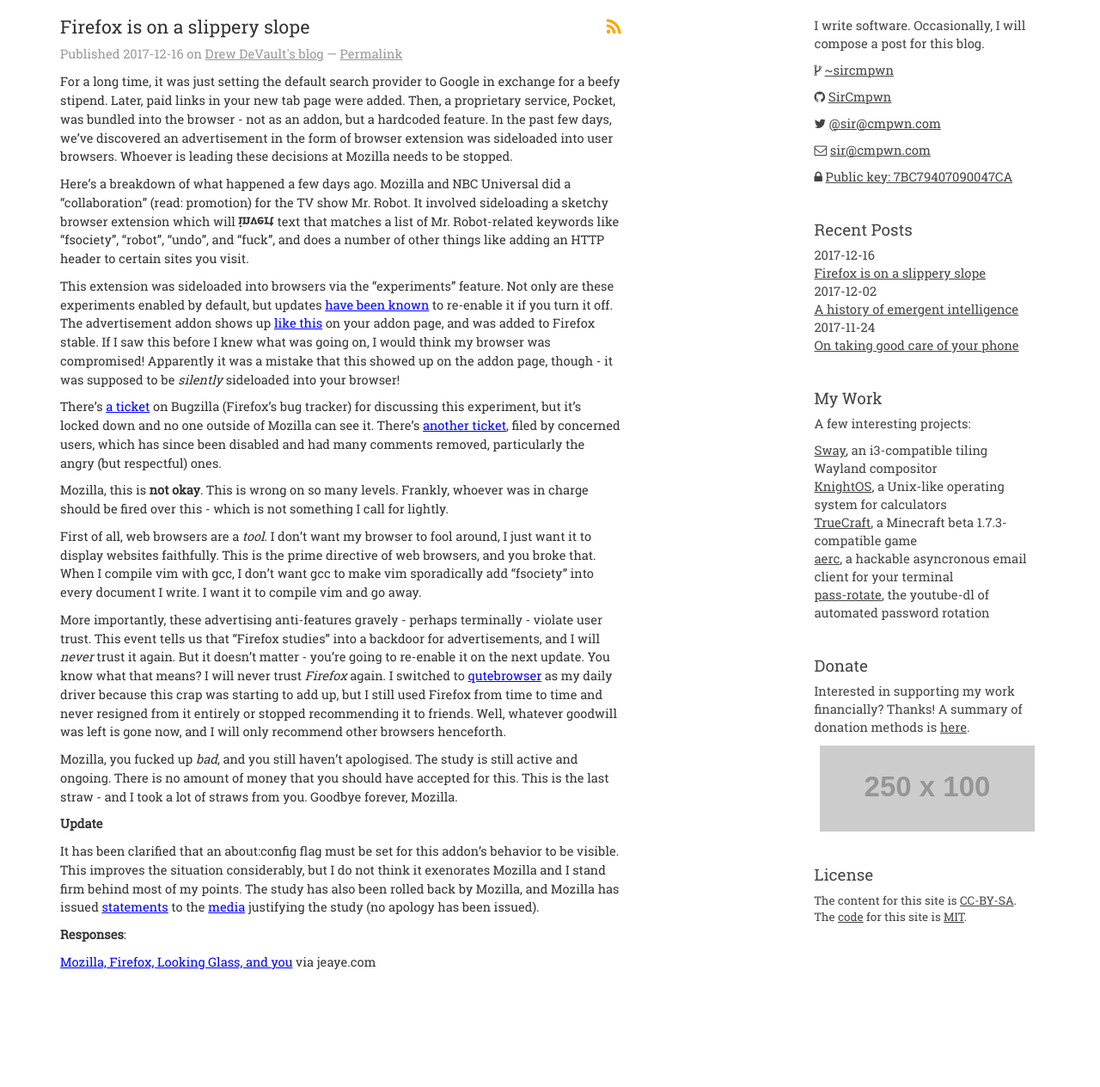
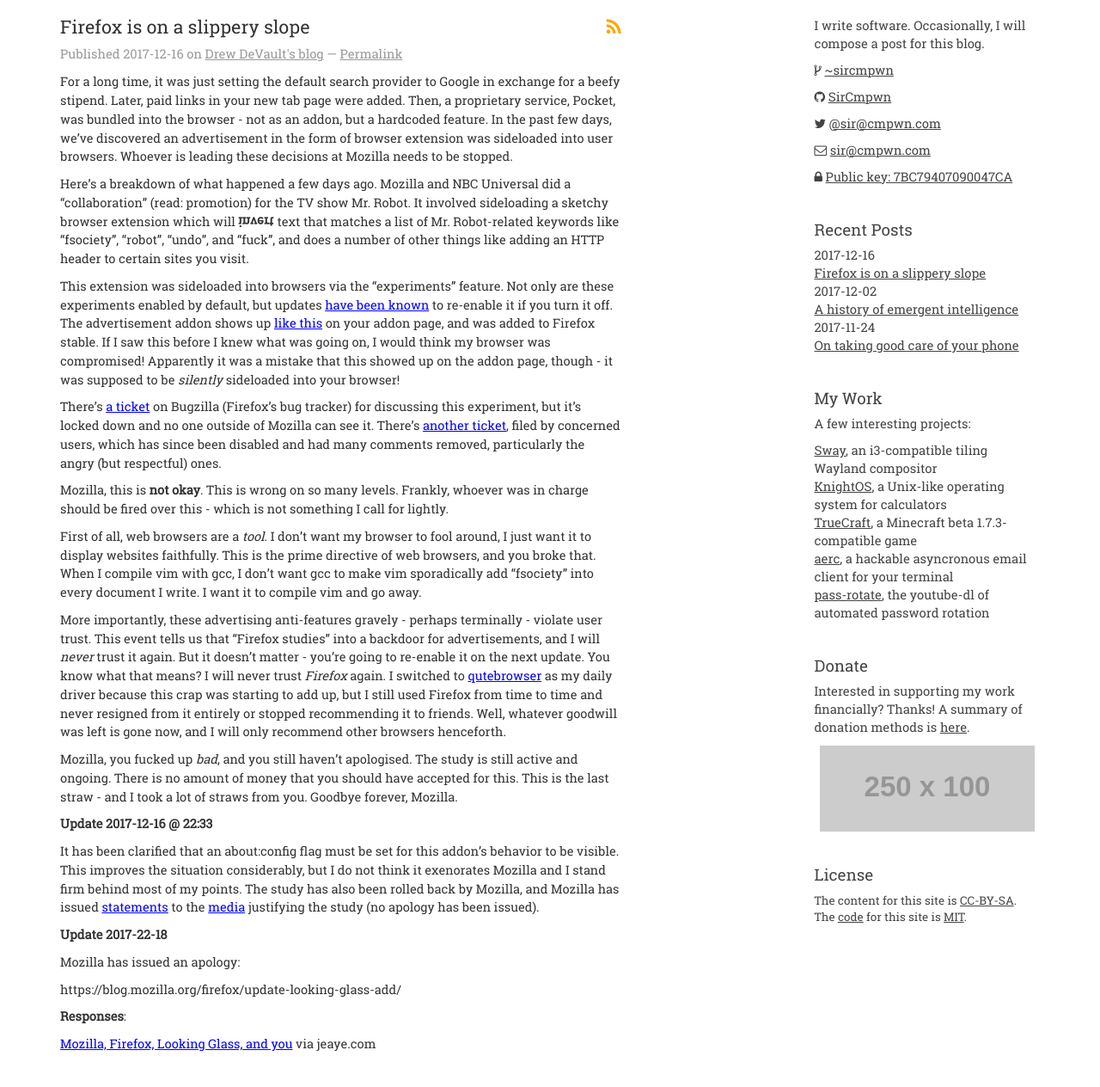
Before and after one commit to stormblog/sircmpwn.github.io, a Jekyll site: the page built from _posts/2017-12-16-Firefox-is-on-a-slippery-slope.md, in a window 1280 px wide. Shown: the whole page at 86% size. Built offline with Jekyll 4.4.1, drawn with Linux system fonts in a browser that asks for light colours; before the commit the page ends 1169 px from its top, so only the background shows below that.

Commit message:
Link to Mozilla apology

```diff
--- a/_posts/2017-12-16-Firefox-is-on-a-slippery-slope.md
+++ b/_posts/2017-12-16-Firefox-is-on-a-slippery-slope.md
@@ -61,7 +61,7 @@ still active and ongoing. There is no amount of money that you should have
 accepted for this. This is the last straw - and I took a lot of straws from you.
 Goodbye forever, Mozilla.
 
-**Update**
+**Update 2017-12-16 @ 22:33**
 
 It has been clarified that an about:config flag must be set for this addon's
 behavior to be visible. This improves the situation considerably, but I do not
@@ -72,6 +72,12 @@ to the
 [media](https://gizmodo.com/after-blowback-firefox-will-move-mr-robot-extension-t-1821354314)
 justifying the study (no apology has been issued).
 
+**Update 2017-22-18**
+
+Mozilla has issued an apology:
+
+https://blog.mozilla.org/firefox/update-looking-glass-add/
+
 **Responses**:
 
 [Mozilla, Firefox, Looking Glass, and you](https://blog.jeaye.com/2017/12/16/firefox/)
```
